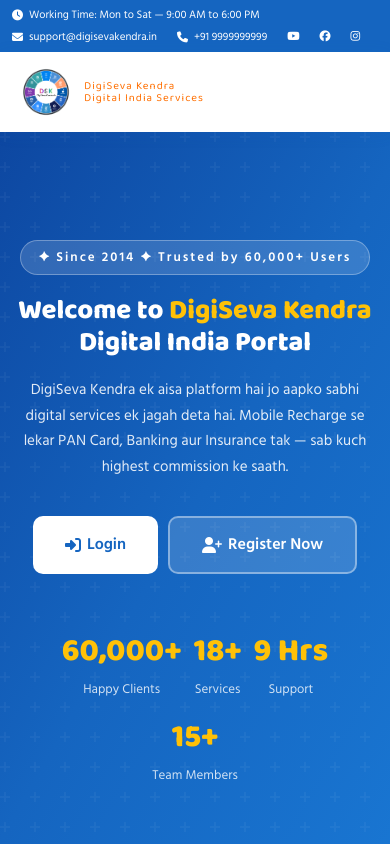
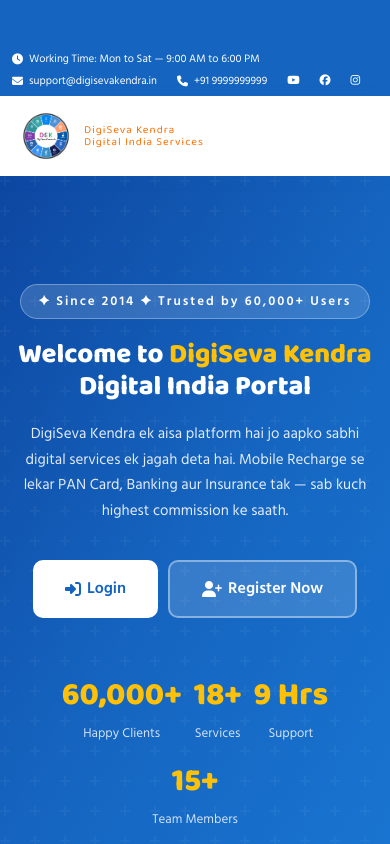
Before and after one commit to thetrade228-pixel/digiseva-kendra-android-app, a website: page www/index.html in a window 390 px wide. Shown: the top 844 px of the page. Drawn offline with Linux system fonts and the light colour scheme; no server answers.

Commit message:
Update index.html

```diff
--- a/www/index.html
+++ b/www/index.html
@@ -220,7 +220,7 @@ footer { background:#0a1628; color:#ccc; padding:60px 40px 0; }
   .footer-grid{ grid-template-columns:1fr; }
   .footer-bottom{ flex-direction:column; text-align:center; }
   section{ padding:48px 16px; }
-  .topbar{ font-size:11px; padding:6px 12px; flex-wrap:wrap; gap:4px; }
+  .topbar{ font-size:11px; padding:6px 12px; padding-top: calc(env(safe-area-inset-top, 0px) + 50px); flex-wrap:wrap; gap:4px; }
   .hero{ padding:60px 16px 40px; }
   .hero h1{ font-size:clamp(22px,7vw,36px); }
   .scard,.service-item{ padding:18px 14px; }
```
